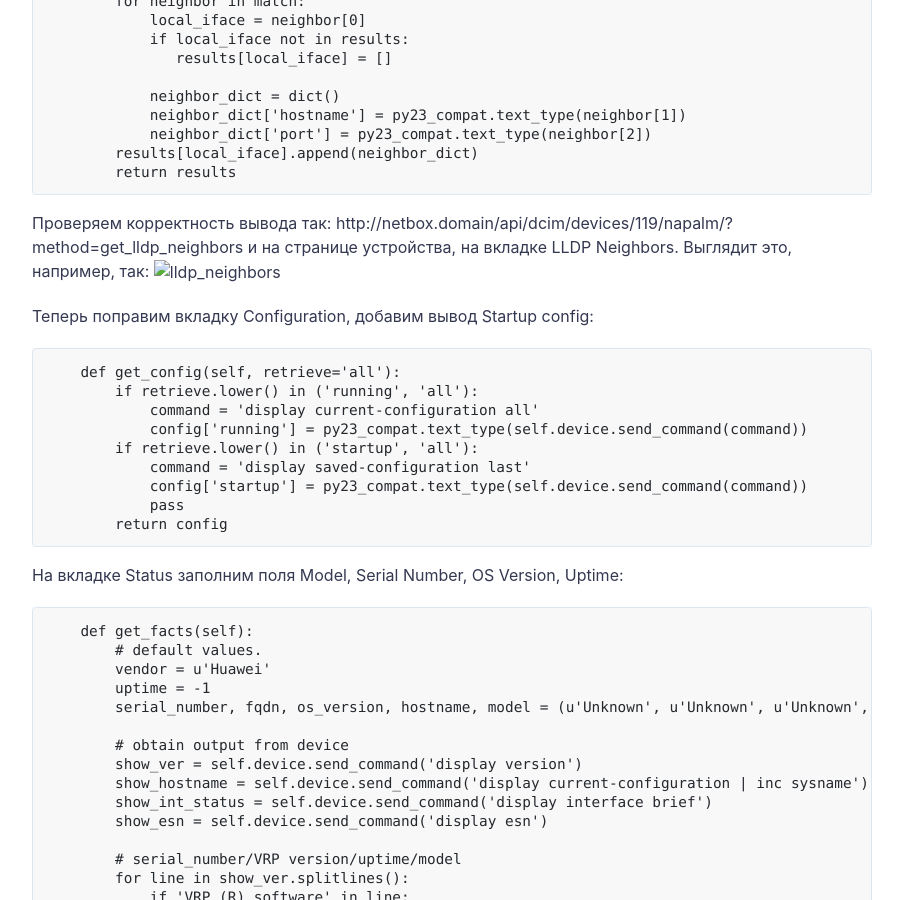
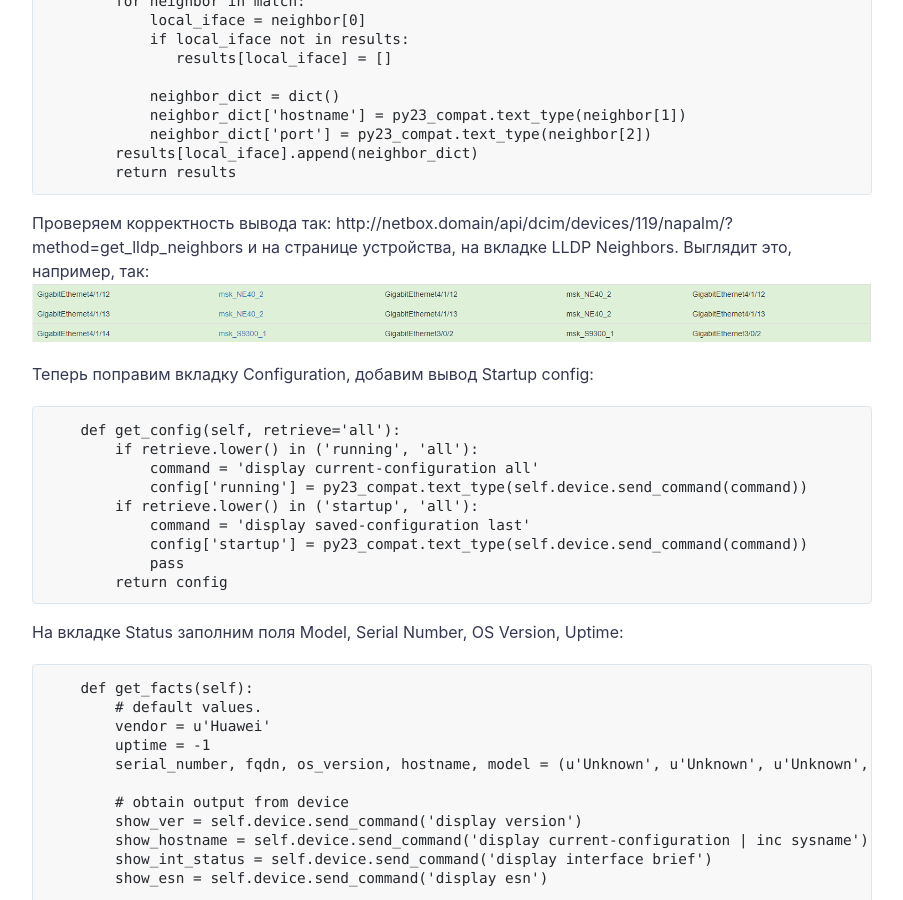
Before and after one commit to netdotwork/netdotwork.github.io, a Jekyll site: the page built from _posts/2019-09-11-napalm-netbox.md, in a window 1280 px wide and 900 px high, scrolled down 2266 px. Shown: the whole window, without its empty margins (188-1091 px from the left). Built offline with Jekyll 4.4.1, drawn with Linux system fonts in a browser that asks for light colours; comment, search, counter and statistics services are not loaded.

Commit message:
Update 2019-09-11-napalm-netbox.md

````diff
--- a/_posts/2019-09-11-napalm-netbox.md
+++ b/_posts/2019-09-11-napalm-netbox.md
@@ -82,7 +82,7 @@ def get_lldp_neighbors(self):
 ```
 Проверяем корректность вывода так:
 http://netbox.domain/api/dcim/devices/119/napalm/?method=get_lldp_neighbors и на странице устройства, на вкладке LLDP Neighbors. Выглядит это, например, так:
-![lldp_neighbors]({{ site.url }}{{ site.baseurl }}/assets/img/posts/netbox_napalm_driver/lldp_neighbors.png)
+![lldp_neighbors]({{ site.url }}{{ site.baseurl }}/assets/img/posts/lldp_neighbors.png)
 
 Теперь поправим вкладку Configuration, добавим вывод Startup config:
 ```
````
